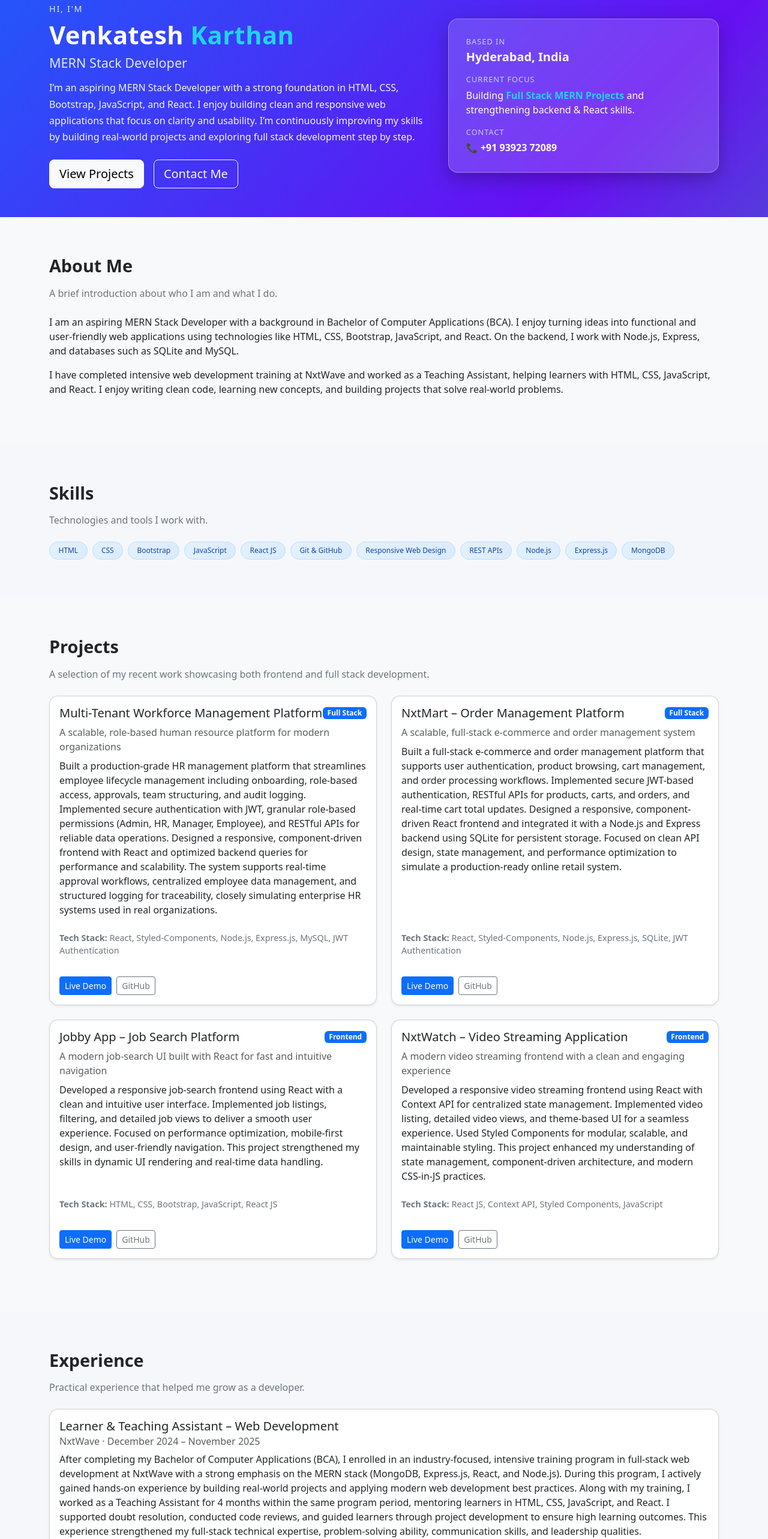
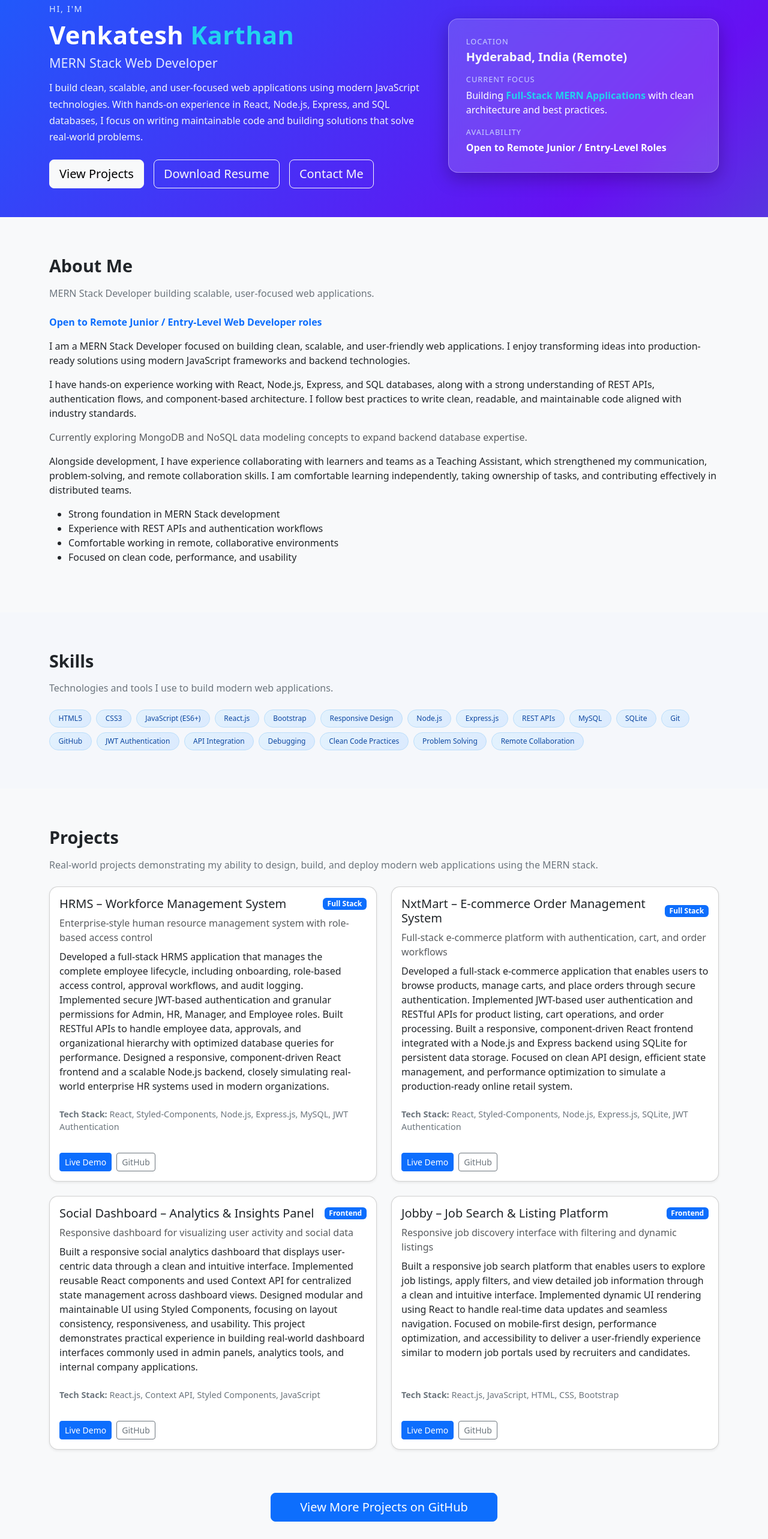
Before and after one commit to venkatesh5650/Portfolio-WebPage, a React (Create React App) app: page / in a window 1280 px wide. Shown: the part 100-2666 px from the top of the page at 60% size. Built offline with nearby package versions, Linux system fonts and the light colour scheme.

Commit message:
Polish portfolio for remote roles with project, resume, and UI improvements

```diff
--- a/src/components/About.js
+++ b/src/components/About.js
@@ -3,22 +3,54 @@ function About() {
     <section className="section bg-light" id="about-inner">
       <div className="container">
         <h2 className="section-title mb-3">About Me</h2>
+
         <p className="section-subtitle mb-4">
-          A brief introduction about who I am and what I do.
+          MERN Stack Developer building scalable, user-focused web applications.
         </p>
+
+        {/* Highlight Line */}
+        <p className="fw-semibold text-primary mb-3">
+          Open to Remote Junior / Entry-Level Web Developer roles
+        </p>
+
+        {/* Strong Intro */}
         <p>
-          I am an aspiring MERN Stack Developer with a background in Bachelor of
-          Computer Applications (BCA). I enjoy turning ideas into functional and
-          user-friendly web applications using technologies like HTML, CSS,
-          Bootstrap, JavaScript, and React. On the backend, I work with Node.js,
-          Express, and databases such as SQLite and MySQL.
+          I am a MERN Stack Developer focused on building clean, scalable, and
+          user-friendly web applications. I enjoy transforming ideas into
+          production-ready solutions using modern JavaScript frameworks and
+          backend technologies.
         </p>
+
+        {/* Technical Depth */}
         <p>
-          I have completed intensive web development training at NxtWave and
-          worked as a Teaching Assistant, helping learners with HTML, CSS,
-          JavaScript, and React. I enjoy writing clean code, learning new
-          concepts, and building projects that solve real-world problems.
+          I have hands-on experience working with React, Node.js, Express, and SQL
+          databases, along with a strong understanding of REST APIs, authentication
+          flows, and component-based architecture. I follow best practices to write
+          clean, readable, and maintainable code aligned with industry standards.
         </p>
+
+        {/* Learning Line (SAFE MongoDB mention) */}
+        <p className="text-muted">
+          Currently exploring MongoDB and NoSQL data modeling concepts to expand
+          backend database expertise.
+        </p>
+
+        {/* Soft Skills + Remote Fit */}
+        <p>
+          Alongside development, I have experience collaborating with learners and
+          teams as a Teaching Assistant, which strengthened my communication,
+          problem-solving, and remote collaboration skills. I am comfortable
+          learning independently, taking ownership of tasks, and contributing
+          effectively in distributed teams.
+        </p>
+
+        {/* Bullet Strengths */}
+        <ul className="mt-3">
+          <li>Strong foundation in MERN Stack development</li>
+          <li>Experience with REST APIs and authentication workflows</li>
+          <li>Comfortable working in remote, collaborative environments</li>
+          <li>Focused on clean code, performance, and usability</li>
+        </ul>
       </div>
     </section>
   );
--- a/src/components/Education.js
+++ b/src/components/Education.js
@@ -1,29 +1,36 @@
 function Education() {
   return (
-    <section className="section bg-light">
+    <section className="section bg-light" id="education">
       <div className="container">
         <h2 className="section-title mb-3">Education</h2>
         <p className="section-subtitle mb-4">
-          My academic background and formal education.
+          Academic foundation supporting my software development career.
         </p>
 
         <div className="card shadow-sm education-card">
           <div className="card-body">
             <h5 className="card-title">
-              Bachelor of Computer Applications (BCA)
+              Bachelor of Commerce (Computer Applications)
             </h5>
-            <h6 className="card-subtitle mb-2 text-muted">
-              Specialization: Computer Applications
-            </h6>
-            <p className="mb-1">
-              <strong>College:</strong> Government City College Nayapul,
-              Hyderabad
+
+            <p className="text-muted mb-2">
+              Government City College, Nayapul — Hyderabad
             </p>
-            <p className="mb-1">
-              <strong>Year of Completion:</strong> August 2024
+
+            <p className="mb-2">
+              <strong>Duration:</strong> 2021 – 2024
             </p>
+
+            <p className="mb-2">
+              <strong>Focus Areas:</strong> Computer Applications, Programming
+              Fundamentals, Web Technologies, Databases
+            </p>
+
             <p className="mb-0">
-              <strong>Location:</strong> Hyderabad, India
+              Alongside commerce fundamentals, this program provided exposure to
+              computer applications and programming concepts, which motivated me
+              to pursue a career in full-stack web development through practical
+              projects and continuous learning.
             </p>
           </div>
         </div>
--- a/src/components/Experience.js
+++ b/src/components/Experience.js
@@ -1,10 +1,10 @@
 function Experience() {
   return (
-    <section className="section">
+    <section className="section" id="experience">
       <div className="container">
         <h2 className="section-title mb-3">Experience</h2>
         <p className="section-subtitle mb-4">
-          Practical experience that helped me grow as a developer.
+          Hands-on experience building skills through real-world practice and mentoring.
         </p>
 
         <div className="card shadow-sm experience-card">
@@ -12,25 +12,39 @@ function Experience() {
             <h5 className="card-title">
               Learner & Teaching Assistant – Web Development
             </h5>
-            <h6 className="card-subtitle mb-2 text-muted">
+
+            <p className="text-muted mb-3">
               NxtWave · December 2024 – November 2025
-            </h6>
-            <p className="card-text">
-              After completing my Bachelor of Computer Applications (BCA), I
-              enrolled in an industry-focused, intensive training program in
-              full-stack web development at NxtWave with a strong emphasis on
-              the MERN stack (MongoDB, Express.js, React, and Node.js). During
-              this program, I actively gained hands-on experience by building
-              real-world projects and applying modern web development best
-              practices. Along with my training, I worked as a Teaching
-              Assistant for 4 months within the same program period, mentoring
-              learners in HTML, CSS, JavaScript, and React. I supported doubt
-              resolution, conducted code reviews, and guided learners through
-              project development to ensure high learning outcomes. This
-              experience strengthened my full-stack technical expertise,
-              problem-solving ability, communication skills, and leadership
-              qualities.
             </p>
+
+            <p>
+              After completing my graduation in Commerce with Computer Applications,
+              I enrolled in an industry-focused, intensive web development program at
+              NxtWave. The program emphasized hands-on learning and practical exposure
+              to full-stack web development using modern technologies.
+            </p>
+
+            <p>
+              During this period, I built multiple real-world projects and gained
+              experience working with HTML, CSS, JavaScript, React, Node.js, Express,
+              and databases. I focused on writing clean code, implementing reusable
+              components, and following best practices used in production-level
+              applications.
+            </p>
+
+            <p>
+              Alongside my learning, I worked as a Teaching Assistant, where I supported
+              learners by resolving technical doubts, reviewing code, and guiding them
+              through project development. This role strengthened my problem-solving,
+              communication, and remote collaboration skills.
+            </p>
+
+            <ul className="mt-3">
+              <li>Built and maintained web applications using the MERN stack</li>
+              <li>Assisted learners with HTML, CSS, JavaScript, and React concepts</li>
+              <li>Reviewed code and suggested improvements based on best practices</li>
+              <li>Developed strong communication and mentoring skills in a remote setup</li>
+            </ul>
           </div>
         </div>
       </div>
--- a/src/components/Footer.js
+++ b/src/components/Footer.js
@@ -5,8 +5,9 @@ function Footer() {
         <span className="text-muted">
           © {new Date().getFullYear()} Venkatesh Karthan. All rights reserved.
         </span>
+
         <span className="text-muted small">
-          Built with React, Bootstrap, and continuous learning.
+          Built with React & Bootstrap · Focused on clean code and continuous improvement.
         </span>
       </div>
     </footer>
--- a/src/components/Hero.js
+++ b/src/components/Hero.js
@@ -1,31 +1,42 @@
 function Hero() {
   return (
-    <section className="hero-section">
+    <section className="hero-section" id="hero">
       <div className="container py-5">
         <div className="row align-items-center">
           {/* LEFT TEXT */}
           <div className="col-lg-7">
-            <p className="hero-intro mb-2">Hi, I'm</p>
+            <p className="hero-intro mb-2">Hi, I&apos;m</p>
 
             <h1 className="hero-title mb-2">
               Venkatesh <span className="hero-highlight">Karthan</span>
             </h1>
 
-            <h2 className="hero-subtitle mb-3">MERN Stack Developer</h2>
+            <h2 className="hero-subtitle mb-3">
+              MERN Stack Web Developer
+            </h2>
 
             <p className="hero-text mb-4">
-              I’m an aspiring MERN Stack Developer with a strong foundation in
-              HTML, CSS, Bootstrap, JavaScript, and React. I enjoy building clean
-              and responsive web applications that focus on clarity and
-              usability. I’m continuously improving my skills by building
-              real-world projects and exploring full stack development step by
-              step.
+              I build clean, scalable, and user-focused web applications using
+              modern JavaScript technologies. With hands-on experience in
+              React, Node.js, Express, and SQL databases, I focus on writing
+              maintainable code and building solutions that solve real-world
+              problems.
             </p>
 
+            {/* CTA BUTTONS */}
             <div className="d-flex gap-3 flex-wrap">
               <a href="#projects" className="btn btn-light btn-lg hero-btn">
                 View Projects
               </a>
+
+              <a
+                href="Venkatesh_Backend_Focused_Full_Stack_Developer.pdf"
+                className="btn btn-outline-light btn-lg hero-btn-outline"
+                download
+              >
+                Download Resume
+              </a>
+
               <a
                 href="#contact"
                 className="btn btn-outline-light btn-lg hero-btn-outline"
@@ -38,21 +49,21 @@ function Hero() {
           {/* RIGHT INFO CARD */}
           <div className="col-lg-5 mt-4 mt-lg-0">
             <div className="hero-card">
-              <p className="label mb-1">Based In</p>
-              <h5 className="mb-3">Hyderabad, India</h5>
+              <p className="label mb-1">Location</p>
+              <h5 className="mb-3">Hyderabad, India (Remote)</h5>
 
               <p className="label mb-1">Current Focus</p>
               <p className="mb-3">
                 Building{" "}
                 <span className="hero-highlight">
-                  Full Stack MERN Projects
+                  Full-Stack MERN Applications
                 </span>{" "}
-                and strengthening backend & React skills.
+                with clean architecture and best practices.
               </p>
 
-              <p className="label mb-1">Contact</p>
+              <p className="label mb-1">Availability</p>
               <p className="mb-0 fw-semibold">
-                📞 +91 93923 72089
+                Open to Remote Junior / Entry-Level Roles
               </p>
             </div>
           </div>
--- a/src/components/ProjectCard.js
+++ b/src/components/ProjectCard.js
@@ -3,17 +3,30 @@ function ProjectCard({ project }) {
     <div className="col-md-6 col-lg-6 mb-4">
       <div className="card h-100 shadow-sm project-card">
         <div className="card-body d-flex flex-column">
+          {/* Title & Type */}
           <div className="d-flex justify-content-between align-items-center mb-2">
             <h5 className="card-title mb-0">{project.name}</h5>
             <span className="badge bg-primary">{project.type}</span>
           </div>
-          <p className="text-muted mb-2">{project.tagline}</p>
-          <p className="card-text flex-grow-1">{project.description}</p>
+
+          {/* One-line value statement */}
+          <p className="text-muted mb-2">
+            {project.tagline}
+          </p>
+
+          {/* Impact-focused description */}
+          <p className="card-text flex-grow-1">
+            {project.description}
+          </p>
+
+          {/* Tech stack */}
           <p className="project-tech mt-2">
-            <strong>Tech Stack: </strong>
-            {project.techStack}
+            <strong>Tech Stack:</strong> {project.techStack}
           </p>
+
+          {/* Actions */}
           <div className="mt-3 d-flex gap-2 flex-wrap">
+            {project.liveLink && (
               <a
                 href={project.liveLink}
                 target="_blank"
@@ -22,6 +35,9 @@ function ProjectCard({ project }) {
               >
                 Live Demo
               </a>
+            )}
+
+            {project.githubLink && (
               <a
                 href={project.githubLink}
                 target="_blank"
@@ -30,6 +46,7 @@ function ProjectCard({ project }) {
               >
                 GitHub
               </a>
+            )}
           </div>
         </div>
       </div>
--- a/src/components/Projects.js
+++ b/src/components/Projects.js
@@ -3,17 +3,34 @@ import ProjectCard from "./ProjectCard";
 
 function Projects() {
   return (
-    <section className="section bg-light">
+    <section className="section bg-light" id="projects">
       <div className="container">
         <h2 className="section-title mb-3">Projects</h2>
+
         <p className="section-subtitle mb-4">
-          A selection of my recent work showcasing both frontend and full stack
-          development.
+          Real-world projects demonstrating my ability to design, build, and
+          deploy modern web applications using the MERN stack.
         </p>
+
         <div className="row">
           {projects.map((project) => (
-            <ProjectCard key={project.id} project={project} />
+            <ProjectCard
+              key={`${project.id}-${project.name}`}
+              project={project}
+            />
           ))}
+        </div>
+
+        {/* GitHub CTA */}
+        <div className="d-flex justify-content-center mt-5">
+          <a
+            href="https://github.com/venkatesh5650"
+            target="_blank"
+            rel="noreferrer"
+            className="btn btn-primary btn-lg px-5"
+          >
+            View More Projects on GitHub
+          </a>
         </div>
       </div>
     </section>
--- a/src/components/Skills.js
+++ b/src/components/Skills.js
@@ -2,12 +2,13 @@ import { skills } from "../data/skills";
 
 function Skills() {
   return (
-    <section className="section">
+    <section className="section" id="skills">
       <div className="container">
         <h2 className="section-title mb-3">Skills</h2>
         <p className="section-subtitle mb-4">
-          Technologies and tools I work with.
+          Technologies and tools I use to build modern web applications.
         </p>
+
         <div className="d-flex flex-wrap gap-2">
           {skills.map((skill) => (
             <span key={skill} className="badge rounded-pill skill-badge">
--- a/src/data/projects.js
+++ b/src/data/projects.js
@@ -1,52 +1,53 @@
 export const projects = [
   {
     id: 1,
-    name: "Multi-Tenant Workforce Management Platform",
+    name: "HRMS – Workforce Management System",
     tagline:
-      "A scalable, role-based human resource platform for modern organizations",
+      "Enterprise-style human resource management system with role-based access control",
     techStack:
       "React, Styled-Components, Node.js, Express.js, MySQL, JWT Authentication",
     description:
-      "Built a production-grade HR management platform that streamlines employee lifecycle management including onboarding, role-based access, approvals, team structuring, and audit logging. Implemented secure authentication with JWT, granular role-based permissions (Admin, HR, Manager, Employee), and RESTful APIs for reliable data operations. Designed a responsive, component-driven frontend with React and optimized backend queries for performance and scalability. The system supports real-time approval workflows, centralized employee data management, and structured logging for traceability, closely simulating enterprise HR systems used in real organizations.",
+      "Developed a full-stack HRMS application that manages the complete employee lifecycle, including onboarding, role-based access control, approval workflows, and audit logging. Implemented secure JWT-based authentication and granular permissions for Admin, HR, Manager, and Employee roles. Built RESTful APIs to handle employee data, approvals, and organizational hierarchy with optimized database queries for performance. Designed a responsive, component-driven React frontend and a scalable Node.js backend, closely simulating real-world enterprise HR systems used in modern organizations.",
     liveLink: "https://hrms-app-five.vercel.app/",
     githubLink: "https://github.com/venkatesh5650/hrms-app",
     type: "Full Stack",
   },
   {
     id: 2,
-    name: "NxtMart – Order Management Platform",
-    tagline: "A scalable, full-stack e-commerce and order management system",
+    name: "NxtMart – E-commerce Order Management System",
+    tagline:
+      "Full-stack e-commerce platform with authentication, cart, and order workflows",
     techStack:
       "React, Styled-Components, Node.js, Express.js, SQLite, JWT Authentication",
     description:
-      "Built a full-stack e-commerce and order management platform that supports user authentication, product browsing, cart management, and order processing workflows. Implemented secure JWT-based authentication, RESTful APIs for products, carts, and orders, and real-time cart total updates. Designed a responsive, component-driven React frontend and integrated it with a Node.js and Express backend using SQLite for persistent storage. Focused on clean API design, state management, and performance optimization to simulate a production-ready online retail system.",
+      "Developed a full-stack e-commerce application that enables users to browse products, manage carts, and place orders through secure authentication. Implemented JWT-based user authentication and RESTful APIs for product listing, cart operations, and order processing. Built a responsive, component-driven React frontend integrated with a Node.js and Express backend using SQLite for persistent data storage. Focused on clean API design, efficient state management, and performance optimization to simulate a production-ready online retail system.",
     liveLink: "https://frontend-nxt-mart-ctio.vercel.app/",
     githubLink: "https://github.com/venkatesh5650/NxtMartFB",
     type: "Full Stack",
   },
+  {
+    id: 3,
+    name: "Social Dashboard – Analytics & Insights Panel",
+    tagline:
+      "Responsive dashboard for visualizing user activity and social data",
+    techStack: "React.js, Context API, Styled Components, JavaScript",
+    description:
+      "Built a responsive social analytics dashboard that displays user-centric data through a clean and intuitive interface. Implemented reusable React components and used Context API for centralized state management across dashboard views. Designed modular and maintainable UI using Styled Components, focusing on layout consistency, responsiveness, and usability. This project demonstrates practical experience in building real-world dashboard interfaces commonly used in admin panels, analytics tools, and internal company applications.",
+    liveLink: "https://social-proof-dashboard.vercel.app/",
+    githubLink: "https://github.com/venkatesh5650/social-proof-dashboard",
+    type: "Frontend",
+  },
 
   {
-    id: 3,
-    name: "Jobby App – Job Search Platform",
+    id: 4,
+    name: "Jobby – Job Search & Listing Platform",
     tagline:
-      "A modern job-search UI built with React for fast and intuitive navigation",
-    techStack: "HTML, CSS, Bootstrap, JavaScript, React JS",
+      "Responsive job discovery interface with filtering and dynamic listings",
+    techStack: "React.js, JavaScript, HTML, CSS, Bootstrap",
     description:
-      "Developed a responsive job-search frontend using React with a clean and intuitive user interface. Implemented job listings, filtering, and detailed job views to deliver a smooth user experience. Focused on performance optimization, mobile-first design, and user-friendly navigation. This project strengthened my skills in dynamic UI rendering and real-time data handling.",
+      "Built a responsive job search platform that enables users to explore job listings, apply filters, and view detailed job information through a clean and intuitive interface. Implemented dynamic UI rendering using React to handle real-time data updates and seamless navigation. Focused on mobile-first design, performance optimization, and accessibility to deliver a user-friendly experience similar to modern job portals used by recruiters and candidates.",
     liveLink: "https://kvjobbyapp.ccbp.tech",
     githubLink: "https://github.com/venkatesh5650/JobbyApp",
     type: "Frontend",
   },
-  {
-    id: 4,
-    name: "NxtWatch – Video Streaming Application",
-    tagline:
-      "A modern video streaming frontend with a clean and engaging experience",
-    techStack: "React JS, Context API, Styled Components, JavaScript",
-    description:
-      "Developed a responsive video streaming frontend using React with Context API for centralized state management. Implemented video listing, detailed video views, and theme-based UI for a seamless experience. Used Styled Components for modular, scalable, and maintainable styling. This project enhanced my understanding of state management, component-driven architecture, and modern CSS-in-JS practices.",
-    liveLink: "https://kvnxtwatch.ccbp.tech/",
-    githubLink: "https://github.com/venkatesh5650/NxtWatch-App",
-    type: "Frontend",
-  },
 ];
--- a/src/data/skills.js
+++ b/src/data/skills.js
@@ -1,13 +1,21 @@
 export const skills = [
-  "HTML",
-  "CSS",
+  "HTML5",
+  "CSS3",
+  "JavaScript (ES6+)",
+  "React.js",
   "Bootstrap",
-  "JavaScript",
-  "React JS",
-  "Git & GitHub",
-  "Responsive Web Design",
-  "REST APIs",
+  "Responsive Design",
   "Node.js",
   "Express.js",
-  "MongoDB"
+  "REST APIs",
+  "MySQL",
+  "SQLite",
+  "Git",
+  "GitHub",
+  "JWT Authentication",
+  "API Integration",
+  "Debugging",
+  "Clean Code Practices",
+  "Problem Solving",
+  "Remote Collaboration"
 ];
```
Also changed, not shown: src/components/Contact.js (+24 -16 lines), src/components/Navbar.js (+8 -2 lines), 1 other file (tests, documents, lock files or other folders). Lines whose indentation alone changed are shown as unchanged.
